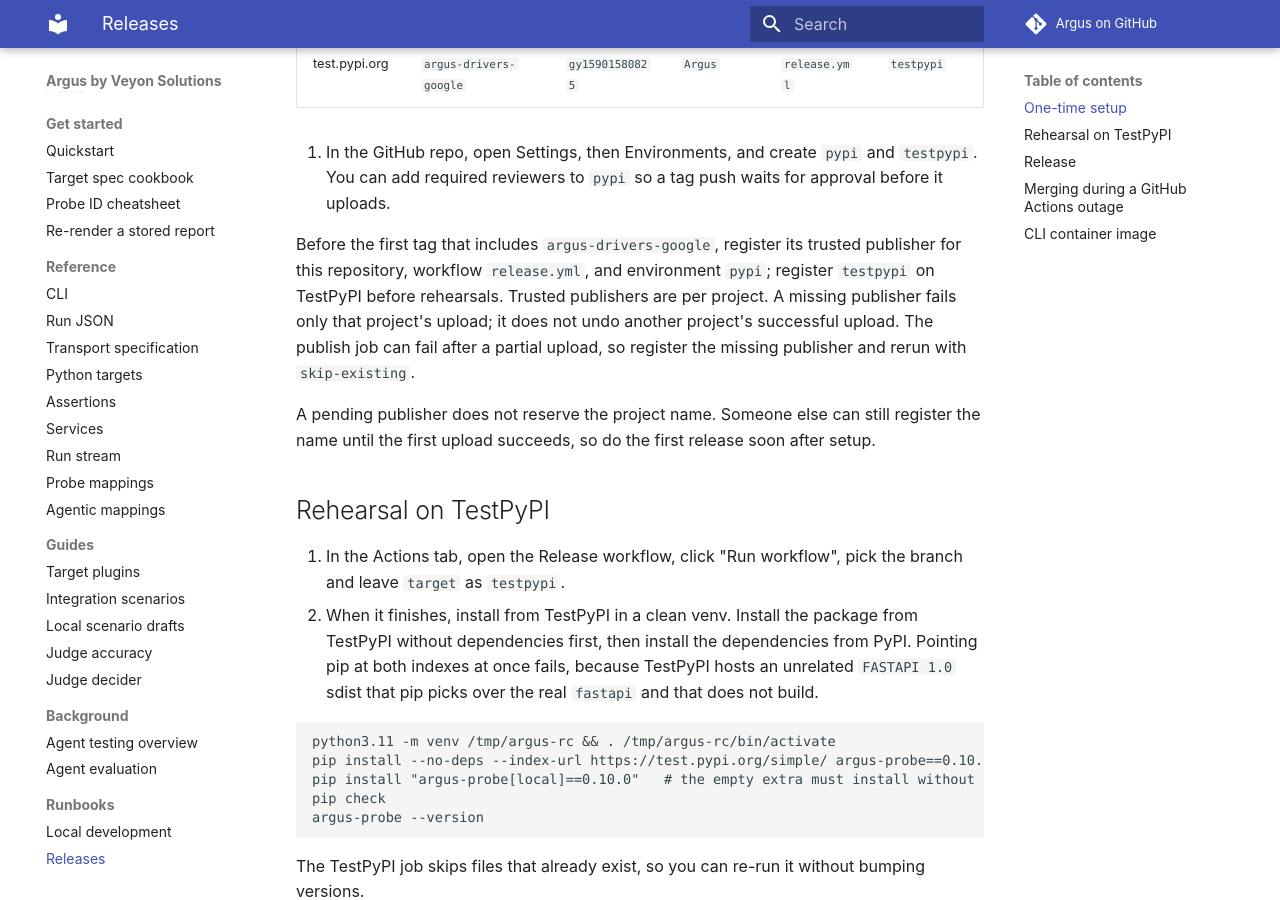
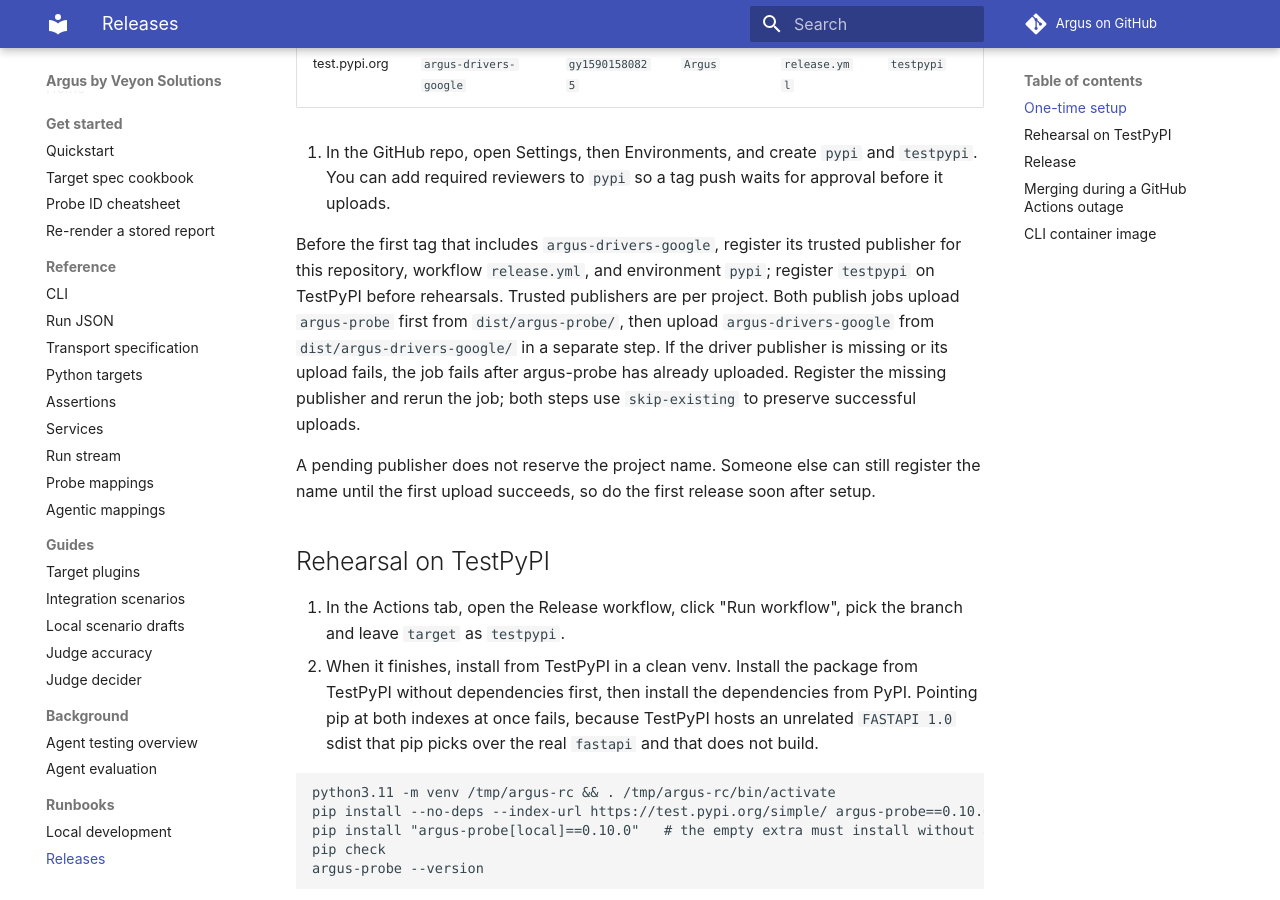
Before and after one commit to gy15901580825/Argus, an MkDocs documentation site: the page built from docs/runbooks/release.md, in a window 1280 px wide and 900 px high, scrolled down 668 px. Built offline with MkDocs 1.6.1 and Material for MkDocs 9.7.7, drawn with Linux system fonts in a browser that asks for light colours; comment, search, counter and statistics services are not loaded.

Commit message:
Publish argus-probe before the Google driver upload
Co-Authored-By: Claude Opus 5.5 <noreply@anthropic.com>

```diff
--- a/docs/runbooks/release.md
+++ b/docs/runbooks/release.md
@@ -18,9 +18,11 @@
 Before the first tag that includes `argus-drivers-google`, register its trusted
 publisher for this repository, workflow `release.yml`, and environment `pypi`;
 register `testpypi` on TestPyPI before rehearsals. Trusted publishers are per
-project. A missing publisher fails only that project's upload; it does not undo
-another project's successful upload. The publish job can fail after a partial
-upload, so register the missing publisher and rerun with `skip-existing`.
+project. Both publish jobs upload `argus-probe` first from `dist/argus-probe/`,
+then upload `argus-drivers-google` from `dist/argus-drivers-google/` in a separate
+step. If the driver publisher is missing or its upload fails, the job fails
+after argus-probe has already uploaded. Register the missing publisher and rerun
+the job; both steps use `skip-existing` to preserve successful uploads.
 
 A pending publisher does not reserve the project name. Someone else can still register the name until the first upload succeeds, so do the first release soon after setup.
 
```
Also changed, not shown: 2 other files.
